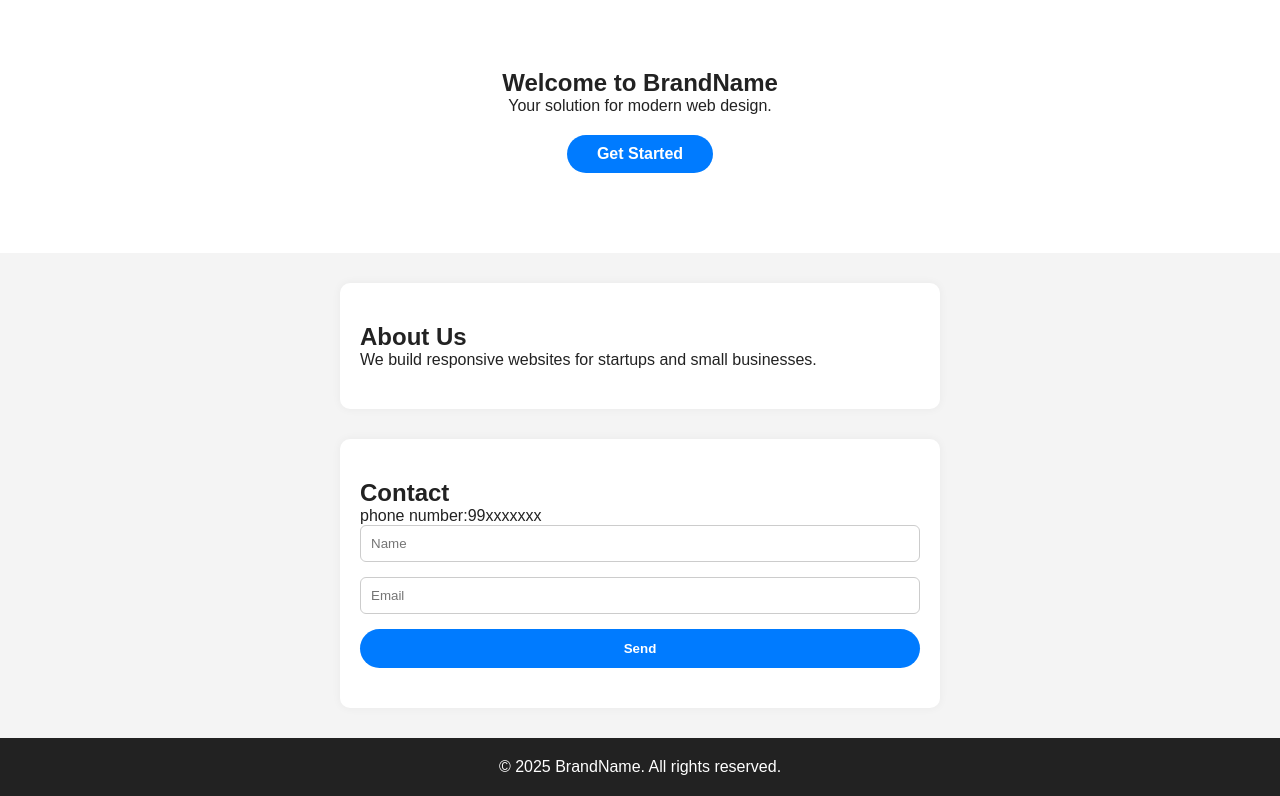
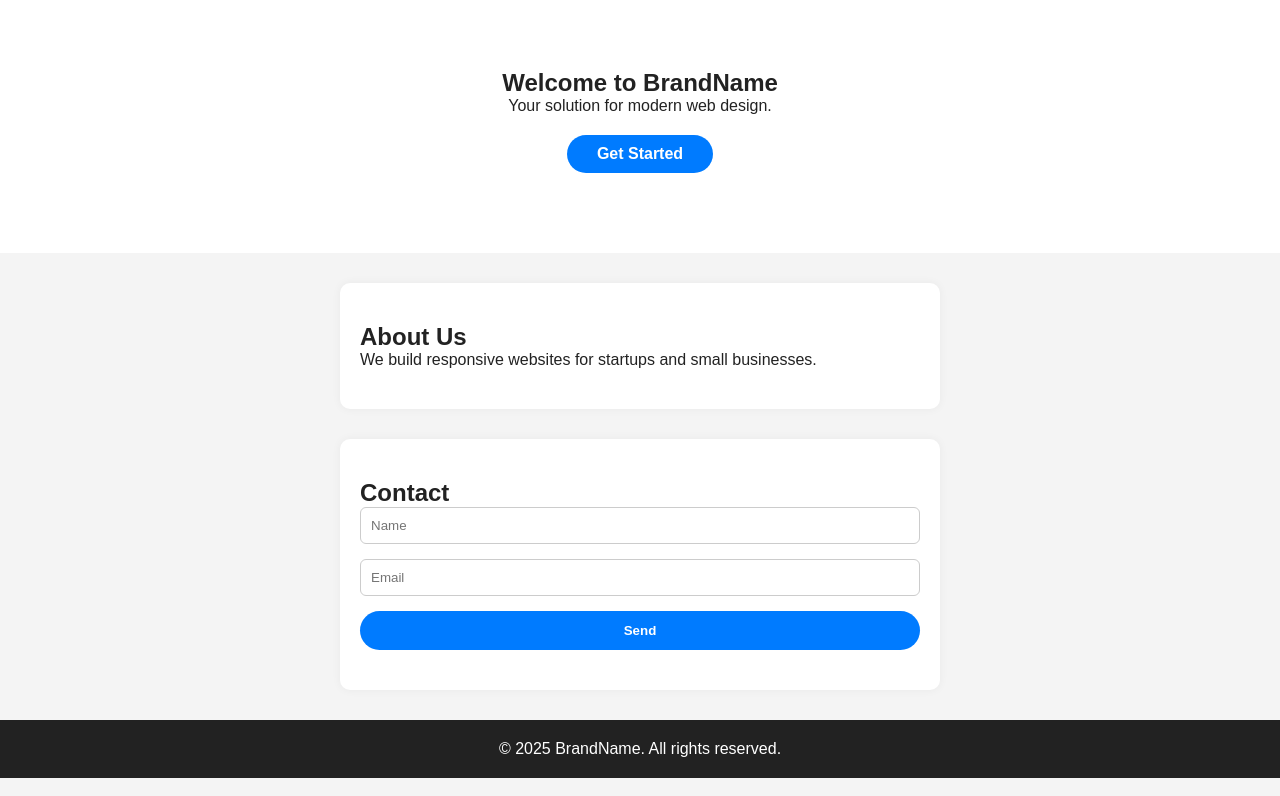
Before and after one commit to MeghaH12/-Simple-Responsive-Landing-, a plain HTML site: page index.html in a window 1280 px wide. Shown: the part 59-855 px from the top of the page. Drawn offline with Linux system fonts and the light colour scheme.

Commit message:
Update index.html

```diff
--- a/index.html
+++ b/index.html
@@ -29,7 +29,6 @@
   <section class="contact" id="contact">
     <h2>Contact</h2>
     <form>
-        <p>phone number:99xxxxxxx</p>
       <input type="text" placeholder="Name" required>
       <input type="email" placeholder="Email" required>
       <button type="submit">Send</button>
```
